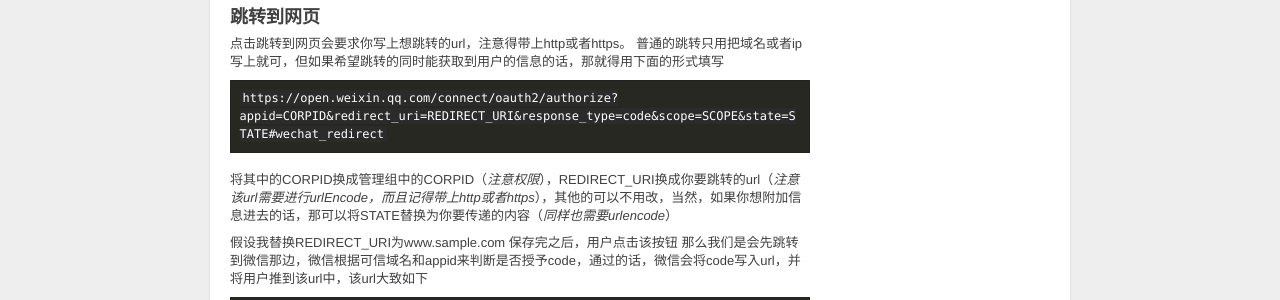
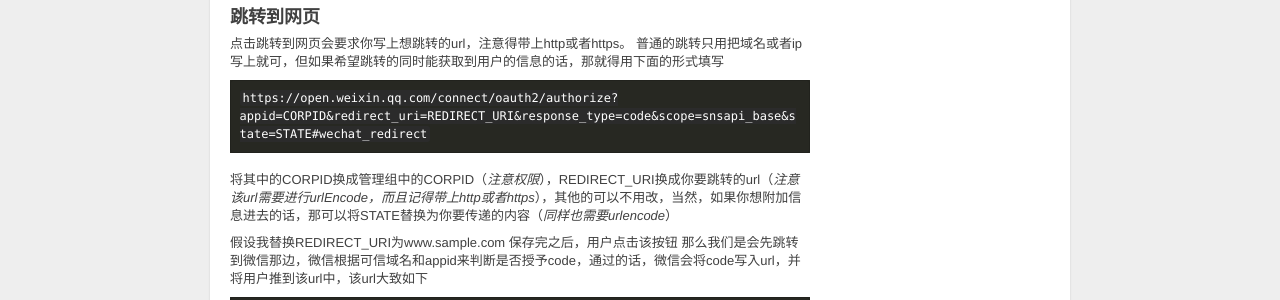
Before and after one commit to t3reezhou/t3reezhou.github.io, a Jekyll site: the page built from _posts/2016-01-23-qy-wechat.md, in a window 1280 px wide and 900 px high, scrolled down 5913 px. Shown: the part 169-469 px from the top of the window. Built offline with Jekyll 4.4.1, drawn with Linux system fonts in a browser that asks for light colours; comment, search, counter and statistics services are not loaded; some of the changed lines change nothing that is shown.

Commit message:
modified post

```diff
--- a/_posts/2016-01-23-qy-wechat.md
+++ b/_posts/2016-01-23-qy-wechat.md
@@ -120,7 +120,7 @@
 点击跳转到网页会要求你写上想跳转的url，注意得带上http或者https。
 普通的跳转只用把域名或者ip写上就可，但如果希望跳转的同时能获取到用户的信息的话，那就得用下面的形式填写
 
-	https://open.weixin.qq.com/connect/oauth2/authorize?appid=CORPID&redirect_uri=REDIRECT_URI&response_type=code&scope=SCOPE&state=STATE#wechat_redirect
+	https://open.weixin.qq.com/connect/oauth2/authorize?appid=CORPID&redirect_uri=REDIRECT_URI&response_type=code&scope=snsapi_base&state=STATE#wechat_redirect
 
 将其中的CORPID换成管理组中的CORPID（*注意权限*），REDIRECT_URI换成你要跳转的url（*注意该url需要进行urlEncode，而且记得带上http或者https*），其他的可以不用改，当然，如果你想附加信息进去的话，那可以将STATE替换为你要传递的内容（*同样也需要urlencode*）
 
```
